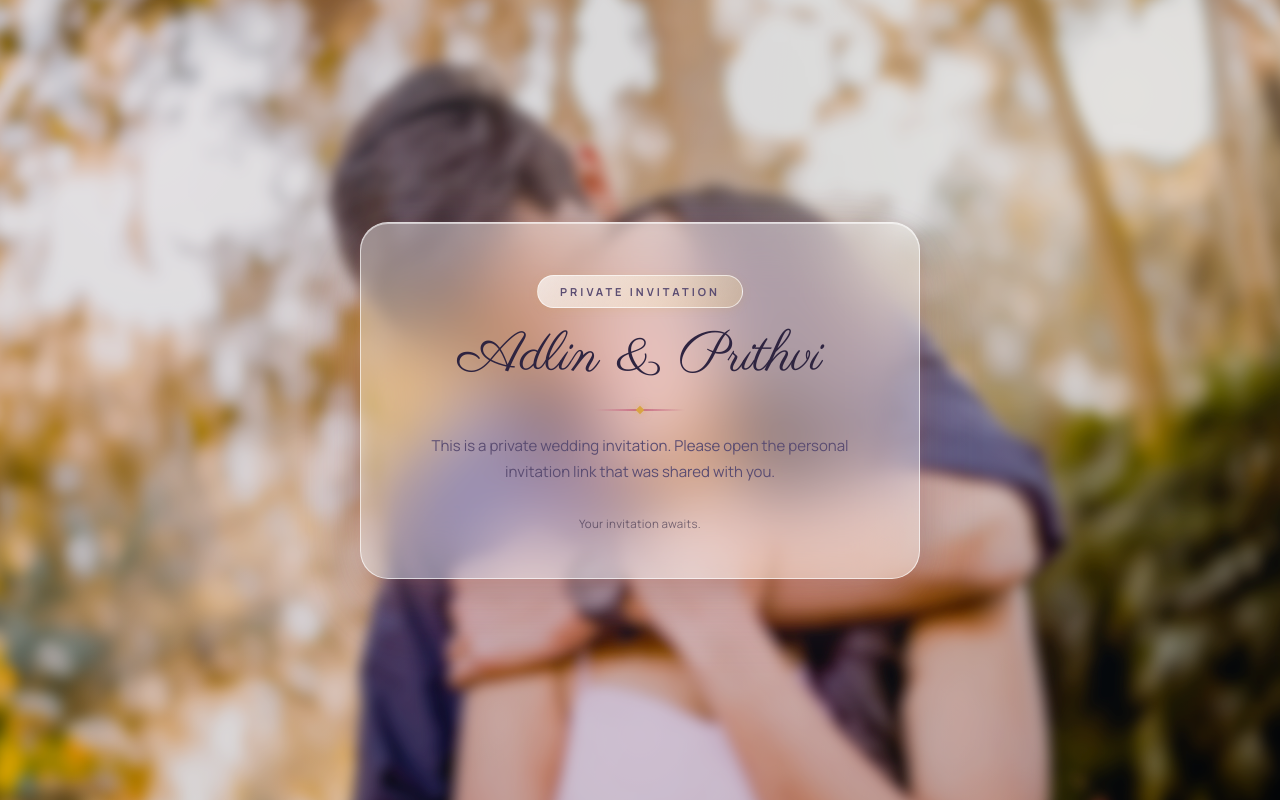
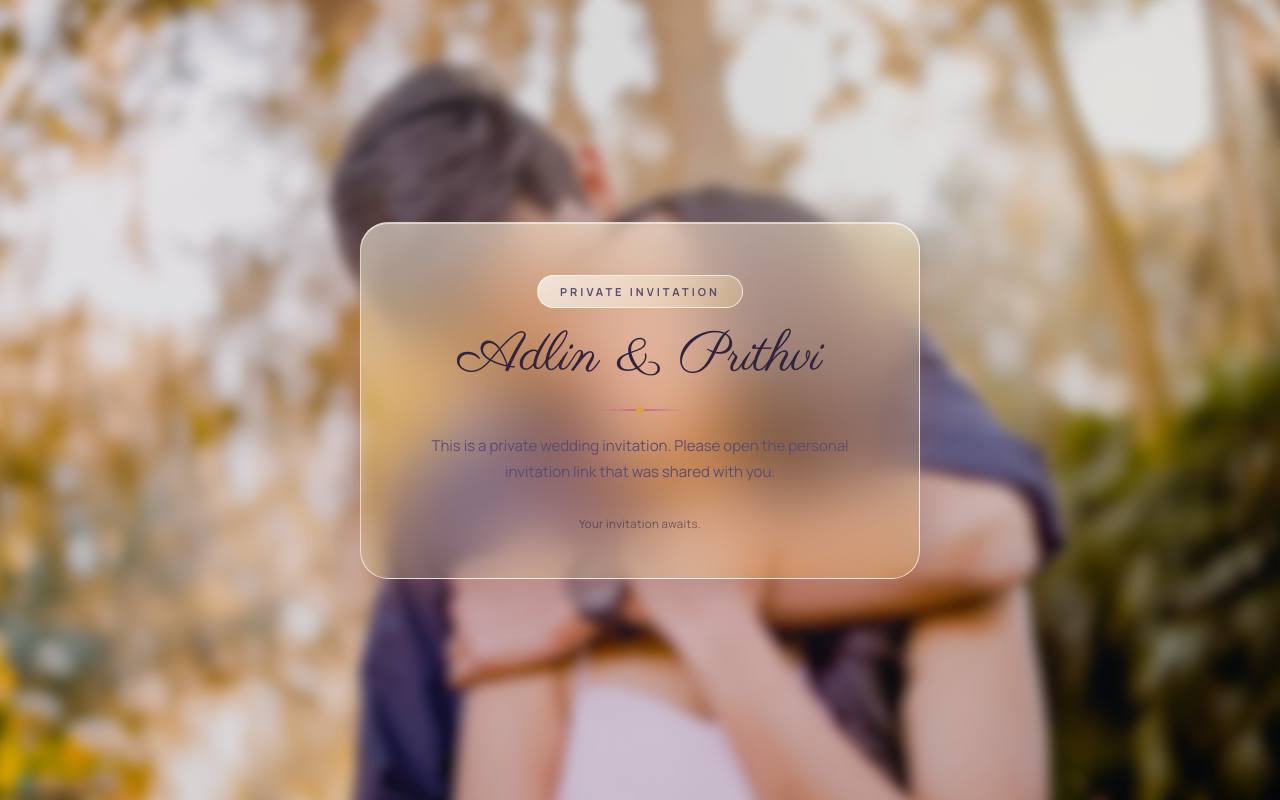
Before and after one commit to Prithvi7007/Wedding_Website_Final, a Flask app: page / in a window 1280 px wide. Run offline with Flask 3, Linux system fonts and the light colour scheme; some libraries are stand-ins or nearby versions.

Commit message:
Claude style 6

```diff
--- a/static/style.css
+++ b/static/style.css
@@ -143,6 +143,11 @@ body.login-page {
     padding: 52px 46px 44px;
     text-align: center;
     overflow: hidden;
+    background: linear-gradient(160deg, rgba(255, 250, 235, 0.58) 0%, rgba(240, 209, 144, 0.34) 55%, rgba(217, 164, 65, 0.22) 100%);
+    box-shadow:
+        0 30px 80px -20px rgba(199, 106, 131, 0.32),
+        0 16px 46px -12px rgba(217, 164, 65, 0.24),
+        var(--shadow-glass);
     animation:
         rise-in 0.8s cubic-bezier(0.2, 0.8, 0.2, 1) both,
         halo-pulse 7s ease-in-out infinite;
--- a/templates/dashboard.html
+++ b/templates/dashboard.html
@@ -3,7 +3,7 @@
 <head>
     <title>Adlin & Prithvi</title>
     <link rel="icon" type="image/png" href="{{ url_for('static', filename='images/favicon.png') }}">
-    <link rel="stylesheet" href="{{ url_for('static', filename='style.css') }}?v=glassb">
+    <link rel="stylesheet" href="{{ url_for('static', filename='style.css') }}?v=glassb1">
     <meta name="viewport" content="width=device-width, initial-scale=1.0">
 </head>
 
--- a/templates/index.html
+++ b/templates/index.html
@@ -25,7 +25,7 @@
 
     <link
         rel="stylesheet"
-        href="{{ url_for('static', filename='style.css') }}?v=glassb"
+        href="{{ url_for('static', filename='style.css') }}?v=glassb1"
     >
 </head>
 
```
